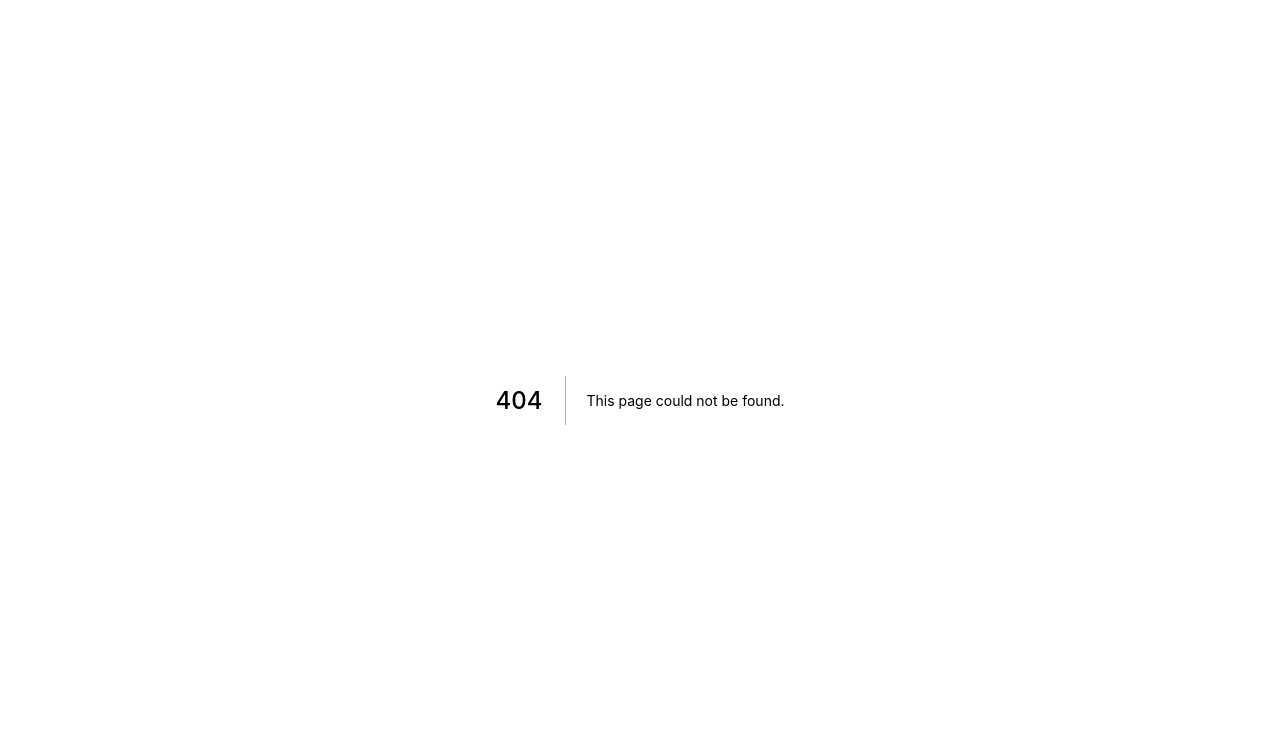
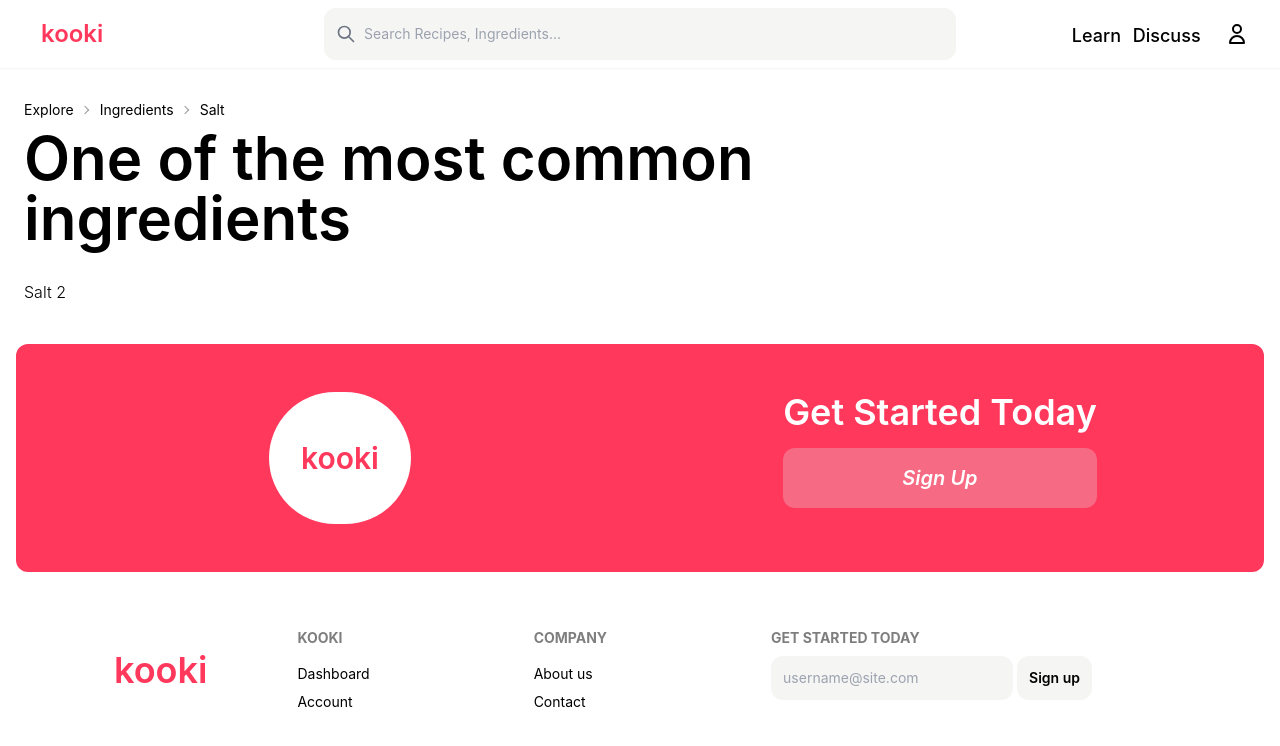
Before and after one commit to kevbuh/yummf, a Next.js app in the folder web_v3/: page /ingredients/salt in a window 1280 px wide. Before the commit this address had no page. Shown: the top 746 px of the page. Built offline with nearby package versions, Linux system fonts and the light colour scheme; no server answers.

Commit message:
added basic salt page

```diff
--- a/web_v3/pages/index.tsx
+++ b/web_v3/pages/index.tsx
@@ -95,7 +95,7 @@ const Home: NextPage = () => {
       </svg>
 
       <div className="items-center flex flex-col my-40 justify-center align-center">
-        <div className="grid grid-cols-3 gap-2 sm:gap-4 mb-8 max-w-lg w-full h-1/2 px-6 sm:px-0">
+        <div className="grid grid-cols-3 gap-2 sm:gap-4 mb-8 max-w-lg w-full px-6 sm:px-0">
           <button className="bg-stone-100 rounded-xl h-full w-full py-4 font-semibold text-xl">
             Tacos
             <br />
--- a/web_v3/pages/ingredients/index.tsx
+++ b/web_v3/pages/ingredients/index.tsx
@@ -1,4 +1,5 @@
 import { useSession } from "next-auth/react";
+import Link from "next/link";
 import Footer from "../../components/Footer";
 import NavBar from "../../components/NavBar";
 import SideNavLayout from "../../components/sideNavLayout";
@@ -10,9 +11,11 @@ type CardProps = {
 
 const Card = ({ name }: CardProps) => {
   return (
-    <div className="h-80 rounded-xl bg-stone-100 p-4 flex cursor-pointer">
-      <p className="font-semibold text-xl mr-auto mt-auto">{name}</p>
-    </div>
+    <Link href="ingredients/salt">
+      <div className="h-80 rounded-xl bg-stone-100 p-4 flex cursor-pointer">
+        <p className="font-semibold text-xl mr-auto mt-auto">{name}</p>
+      </div>
+    </Link>
   );
 };
 
--- /dev/null
+++ b/web_v3/pages/ingredients/salt.tsx
@@ -0,0 +1,44 @@
+import Footer from "../../components/Footer";
+import NavBar from "../../components/NavBar";
+
+import type { NextPage } from "next";
+import { useSession } from "next-auth/react";
+import React from "react";
+import SignUpBanner from "../../components/SignUpBanner";
+import Link from "next/link";
+
+const SaltInfo: NextPage = () => {
+  const { data: session } = useSession();
+  return (
+    <>
+      <NavBar />
+      <div className="p-6 max-w-4xl">
+        <div className="text-sm breadcrumbs">
+          <ul>
+            <li>
+              <Link href="/explore">
+                <a>Explore</a>
+              </Link>
+            </li>
+            <li>
+              <Link href="/ingredients">
+                <a>Ingredients</a>
+              </Link>
+            </li>
+            <li>
+              <a className="truncate">Salt</a>
+            </li>
+          </ul>
+        </div>
+        <p className="text-6xl font-semibold mb-8">
+          One of the most common ingredients
+        </p>
+        <p className="font-light">Salt 2</p>
+      </div>
+      {!session && <SignUpBanner />}
+      <Footer />
+    </>
+  );
+};
+
+export default SaltInfo;
```
